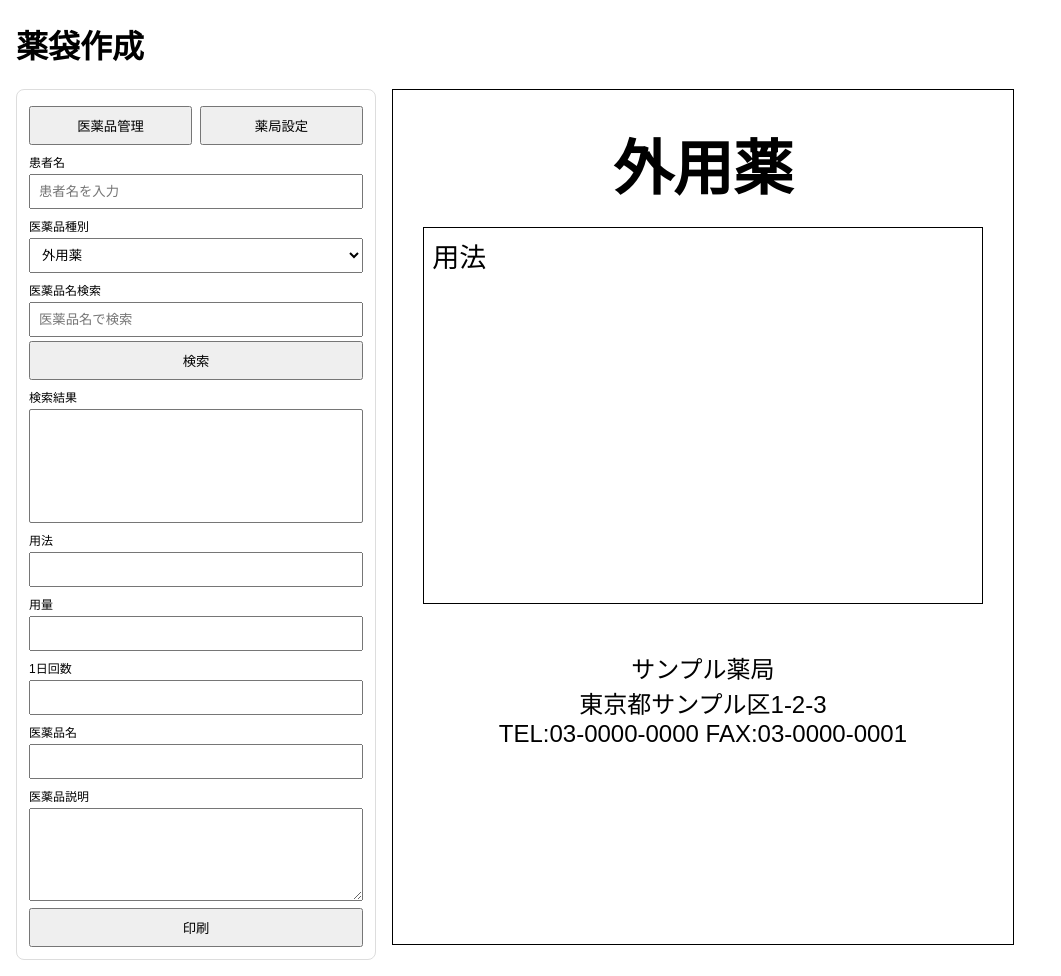
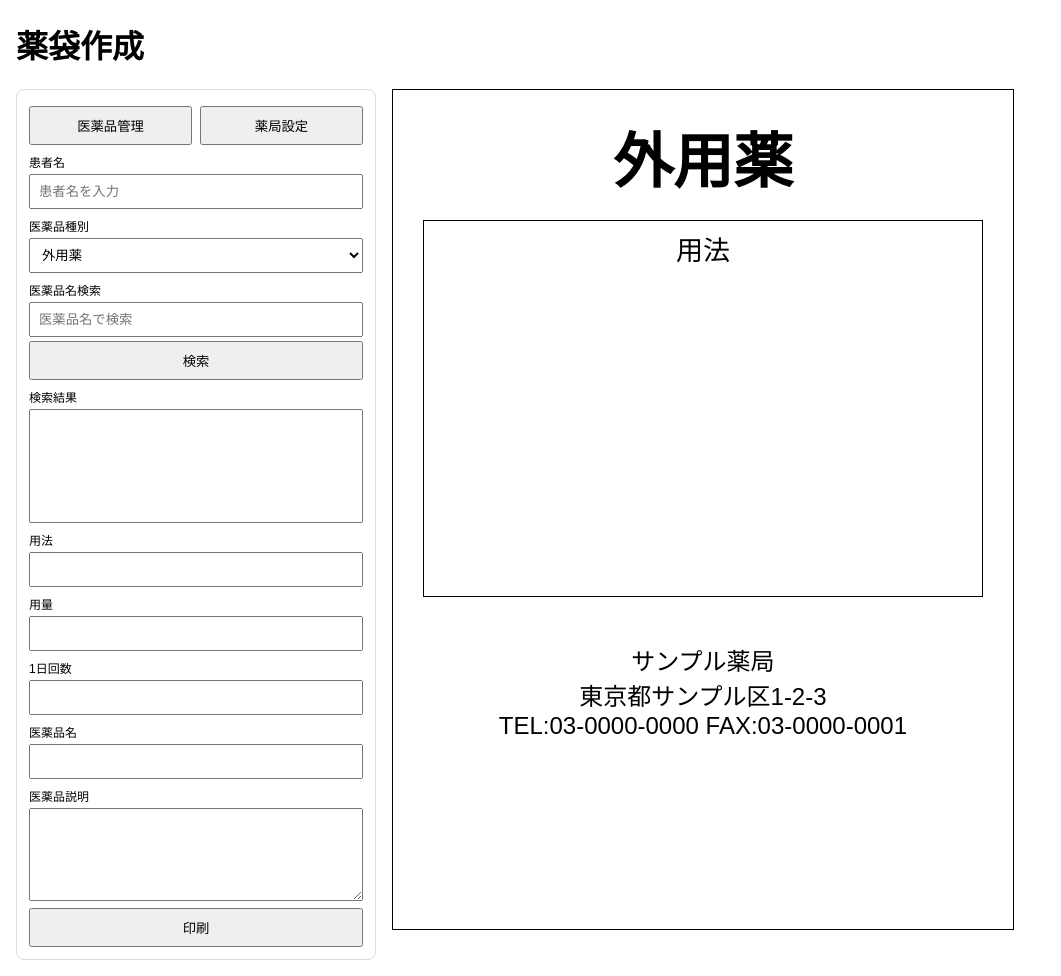
Before and after one commit to Sugatank023/yakutai-generate, a PHP site: page / in a window 1280 px wide. Shown: the whole page, without its empty margins (0-1061 px from the left). Run offline with PHP 8.4, Linux system fonts and the light colour scheme; data that the repository does not hold is empty.

Commit message:
印刷プレビューの余白と文字配置を調整

```diff
--- a/public/index.php
+++ b/public/index.php
@@ -16,13 +16,12 @@ $types = medicineTypes();
     .panel { border: 1px solid #ddd; padding: 12px; border-radius: 8px; }
     label { display: block; font-size: 12px; margin-top: 8px; }
     input, select, textarea, button { width: 100%; padding: 8px; margin-top: 4px; box-sizing: border-box; }
-    .print-area { width: 148mm; min-height: 210mm; border: 1px solid #000; padding: 8mm; background: #fff; }
+    .print-area { width: 148mm; min-height: 210mm; border: 1px solid #000; padding: 6mm 8mm 6mm; background: #fff; }
     .title { text-align: center; font-size: 60px; font-weight: bold; margin-bottom: 8px; }
-    .patient { text-align: center; font-size: 24px; margin-bottom: 8px; padding-bottom: 4px; }
+    .patient { text-align: center; font-size: 36px; margin-bottom: 8px; padding-bottom: 4px; }
     .box { border: 1px solid #000; padding: 8px; min-height: 95mm; }
-    .usage-label, .usage-main, .usage-freq { font-size: 27px; }
-    .usage-main { margin-left: 1em; }
-    .usage-freq { margin-left: 2em; }
+    .usage-label, .usage-main, .usage-freq { font-size: 27px; text-align: center; }
+    .usage-main, .usage-freq { margin-top: 4px; }
     .medicine-name { margin-top: 12mm; font-size: 18px; font-weight: bold; }
     .desc { margin-top: 6px; min-height: 40mm; white-space: pre-wrap; }
     .pharmacy { margin-top: 12mm; font-size: 24px; text-align: center; }
```
